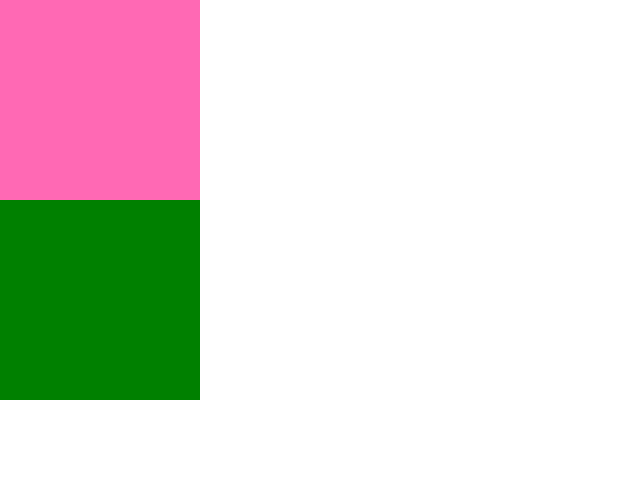
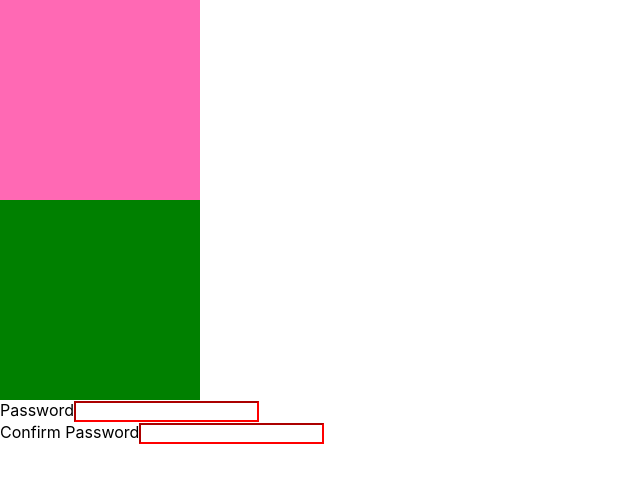
Before and after one commit to Avi-Cohen-Nehemia/week-10--advanced-react, a React (Create React App) app: page / in a window 1280 px wide. Shown: the top 482 px of the page, without its empty margins (0-640 px from the left). Built offline with nearby package versions, Linux system fonts and the light colour scheme.

Commit message:
solved 'SignUp' exercise

```diff
--- a/src/App.js
+++ b/src/App.js
@@ -1,11 +1,13 @@
 import React from 'react';
 import './App.css';
 import Squares from './components/Squares/Squares';
+import SignUp from './components/SignUp/SignUp';
 
 function App() {
   return (
     <>
       <Squares />
+      <SignUp />
     </>
   );
 }
--- a/src/components/SignUp/Password.js
+++ b/src/components/SignUp/Password.js
@@ -1,15 +1,18 @@
 import React from 'react';
 
-const Password = ({color, selected, handleClick}) => (
+const Password = ({label, error, input, handleChange}) => (
 
-    <div
-        style={{
-            height: "200px",
-            width: "200px",
-            backgroundColor: selected ? "hotpink" : color
-        }}
-        onClick={ handleClick }
-    />
+    <div>
+        <label>
+            { label }
+            <input
+                type="password"
+                style={{ borderColor: error ? "red" : "green" }}
+                value={ input }
+                onChange={ handleChange }
+            />
+        </label>
+    </div>
 );
 
 export default Password;
--- a/src/components/SignUp/SignUp.js
+++ b/src/components/SignUp/SignUp.js
@@ -1,15 +1,56 @@
-import React from 'react';
+import React, { Component } from 'react';
+import Password from "./Password";
 
-const SignUp = ({color, selected, handleClick}) => (
+class SignUp extends Component {
 
-    <div
-        style={{
-            height: "200px",
-            width: "200px",
-            backgroundColor: selected ? "hotpink" : color
-        }}
-        onClick={ handleClick }
-    />
-);
+    constructor(props) {
+
+        super(props);
+
+        this.state = {
+            password: "",
+            confirm: ""
+        };
+
+        this.handlePassword = this.handlePassword.bind(this);
+        this.handleConfirm = this.handleConfirm.bind(this);
+    }
+
+    handlePassword(e) {
+
+        let value = e.currentTarget.value;
+
+        this.setState({ password: value });
+    }
+
+    handleConfirm(e) {
+
+        let value = e.currentTarget.value;
+
+        this.setState({ confirm: value });
+    }
+
+    render() {
+        let { password, confirm } = this.state;
+        let error = password.length < 12 || password !== confirm;
+
+        return (
+            <>
+                <Password
+                    label={ "Password" }
+                    error={ error }
+                    input={ password }
+                    handleChange={ this.handlePassword }
+                />
+                <Password
+                    label={ "Confirm Password" }
+                    error={ error }
+                    input={ confirm }
+                    handleChange={ this.handleConfirm }
+                />
+            </>
+        );
+    }
+}
 
 export default SignUp;
```
